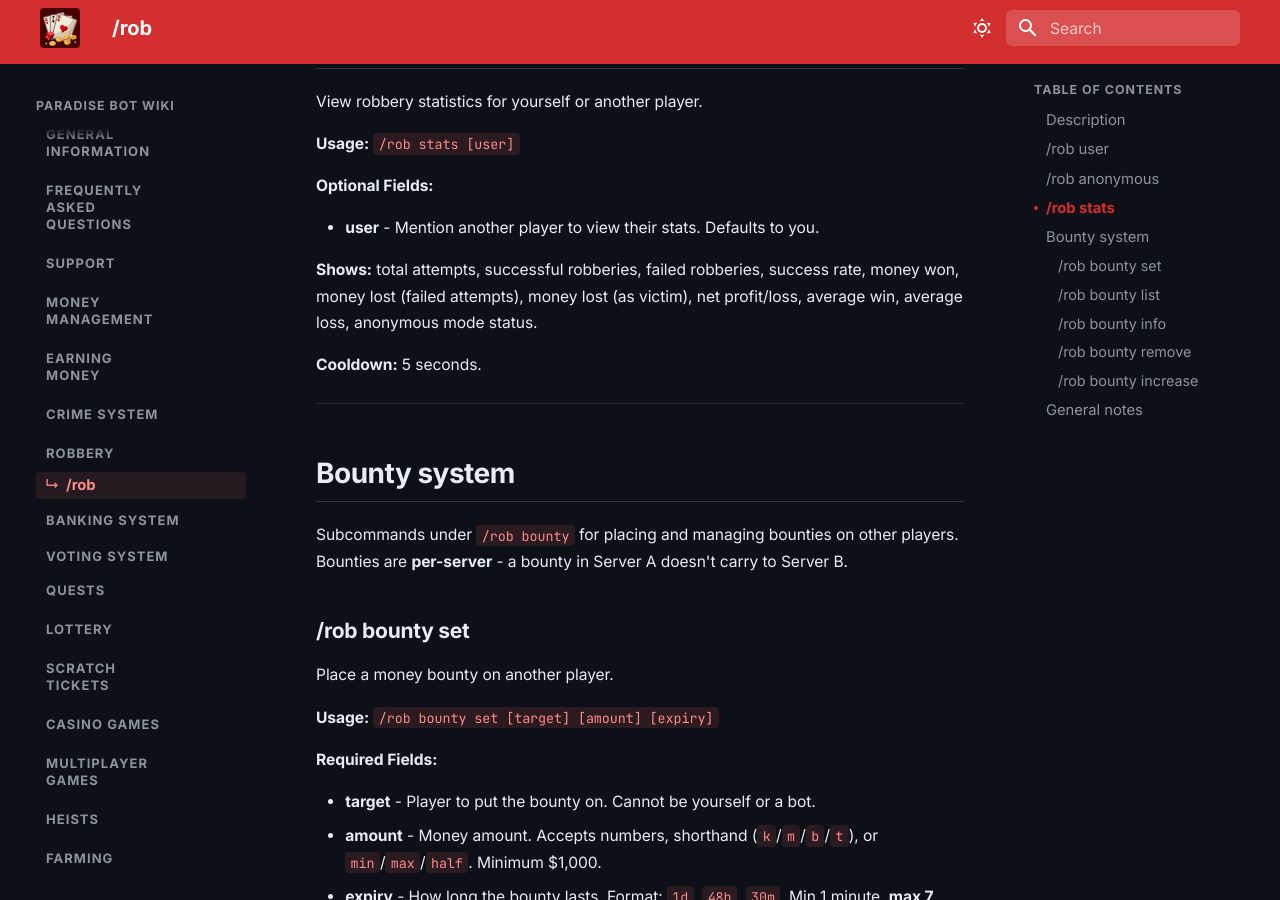
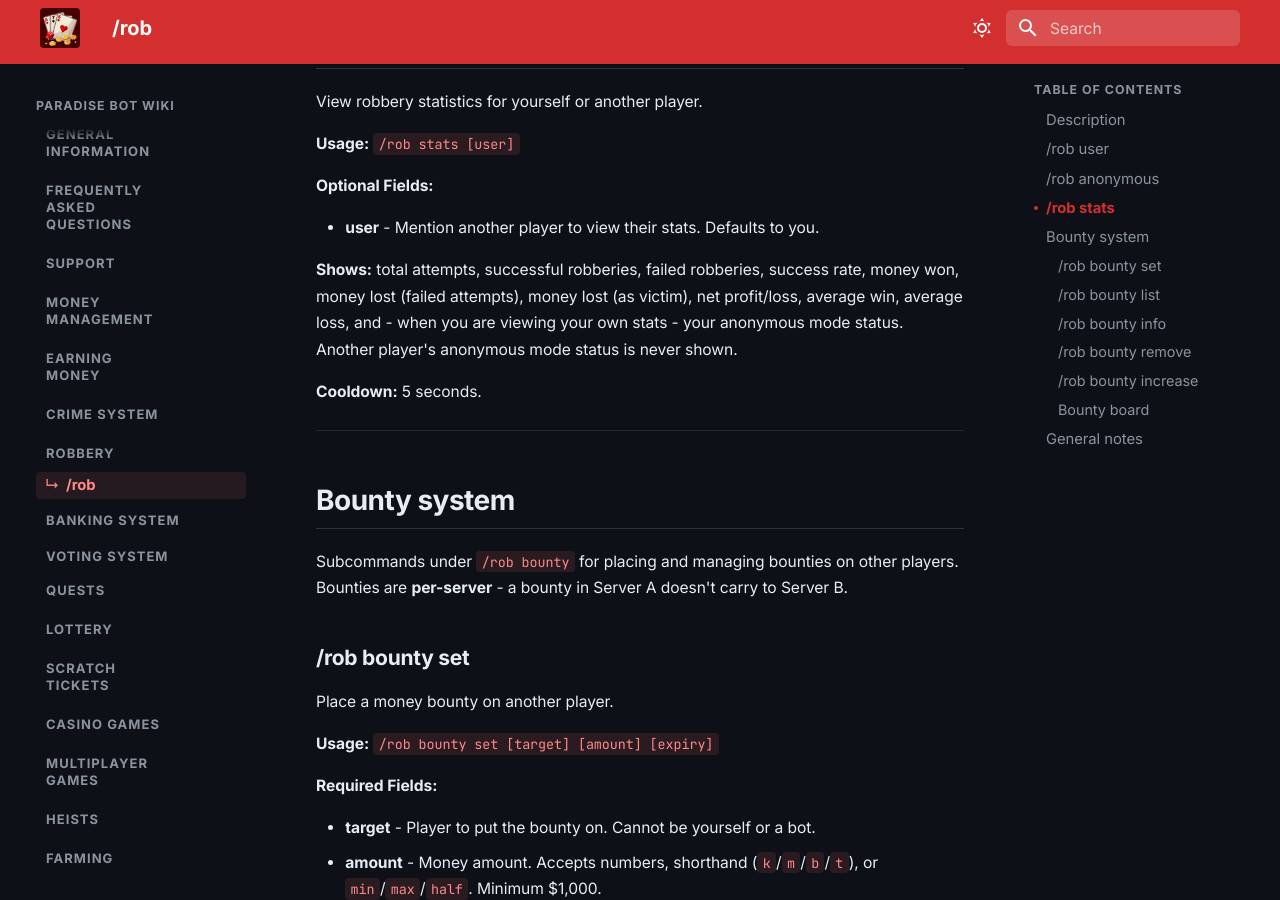
Before and after one commit to Daniel-191/casino-bot-wiki, an MkDocs documentation site: the page built from docs/economy/robbery/rob.md, in a window 1280 px wide and 900 px high, scrolled down 1703 px. Built offline with MkDocs 1.6.1 and Material for MkDocs 9.7.7, drawn with Linux system fonts in a browser that asks for light colours; some of the changed text lies outside the part shown.

Commit message:
Update rob.md

```diff
--- a/docs/economy/robbery/rob.md
+++ b/docs/economy/robbery/rob.md
@@ -58,7 +58,7 @@ View robbery statistics for yourself or another player.
 
 - **user** - Mention another player to view their stats. Defaults to you.
 
-**Shows:** total attempts, successful robberies, failed robberies, success rate, money won, money lost (failed attempts), money lost (as victim), net profit/loss, average win, average loss, anonymous mode status.
+**Shows:** total attempts, successful robberies, failed robberies, success rate, money won, money lost (failed attempts), money lost (as victim), net profit/loss, average win, average loss, and - when you are viewing your own stats - your anonymous mode status. Another player's anonymous mode status is never shown.
 
 **Cooldown:** 5 seconds.
 
@@ -135,6 +135,16 @@ Add more money to a bounty you've already placed.
 
 ---
 
+### Bounty board
+
+In the Paradise server only, a live bounty board is kept in its own channel. The bot posts a single embed listing the **top 10 highest active bounties** and edits that same message every **5 minutes**, so the board never spams the channel.
+
+Each entry mentions the target where possible, and falls back to their username if they have left the server. Expired bounties drop off automatically on the next refresh.
+
+There is no command for this - the board runs on its own.
+
+---
+
 ## General notes
 
 - All robberies require **same-server** targets.
```
